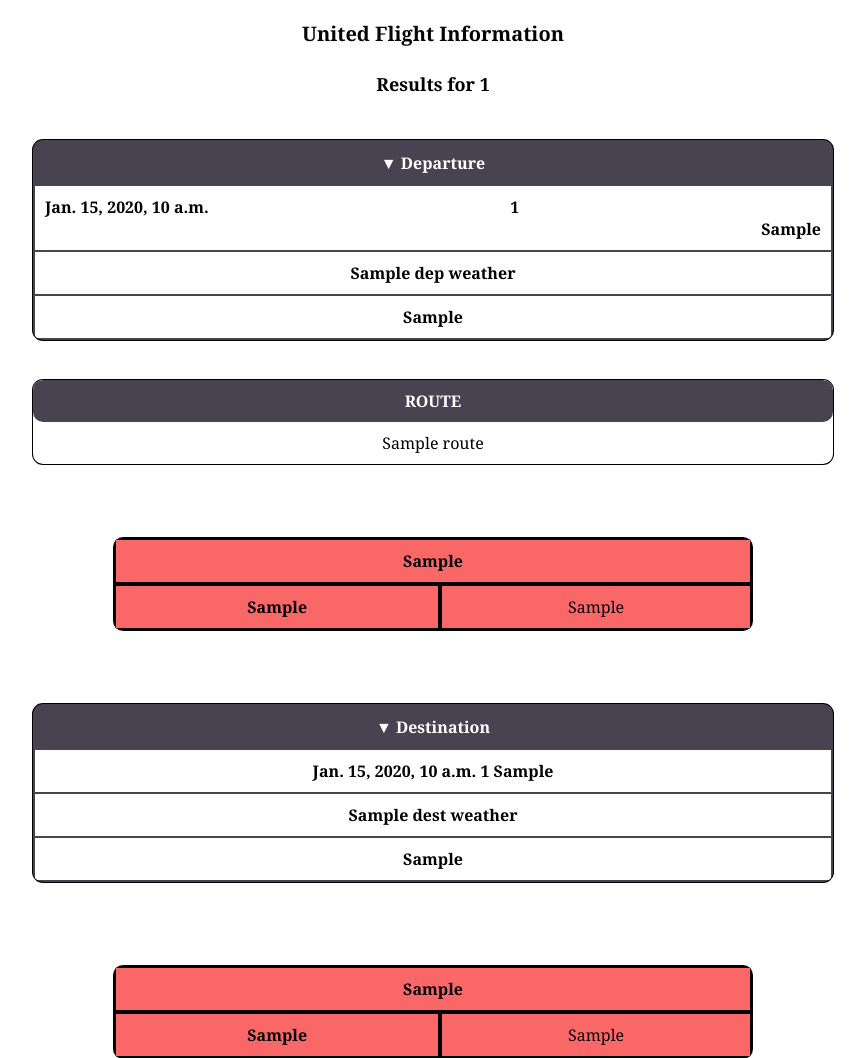
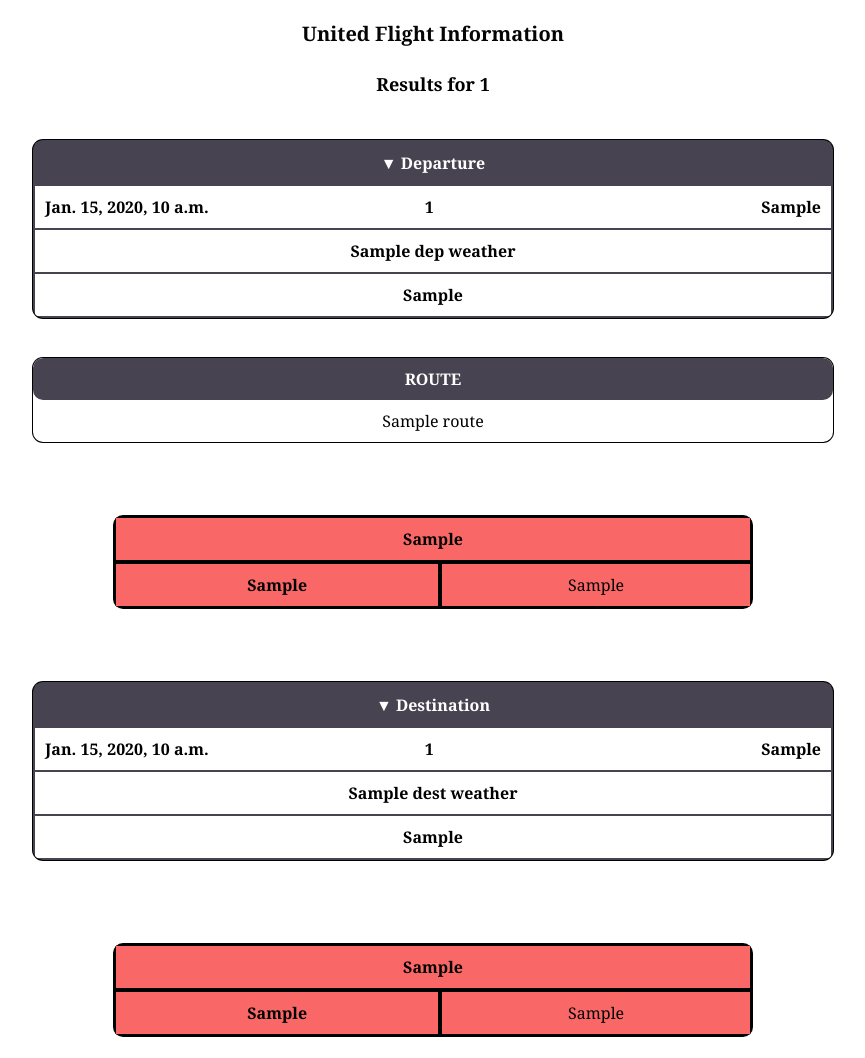
Before and after one commit to ujazishere/Cirrostrats-Django, a Django app: template dj/dj_app/templates/flight_deet.html in a window 1280 px wide. Shown: the part 142-1200 px from the top of the page, without its empty margins (207-1072 px from the left). Run offline with Django 4.2, Linux system fonts and the light colour scheme; the template is opened without the code that fills it: most values are stand-ins (such as "Sample title", 1, 10 or a date in 2020).

Commit message:
spacing issue fixed

```diff
--- a/dj/dj_app/templates/flight_deet.html
+++ b/dj/dj_app/templates/flight_deet.html
@@ -24,14 +24,11 @@
                 </tr>
             </thead>
             <tbody>
-                <tr>
-                    <td style="text-align: left;">
-                        <span style="float: left;">{{ scheduled_departure_time }}</span>
-                        <span style="float: none; display: block; text-align: center; width: 100%;">{{ departure_ID }}</span>
-                        <span style="float: right;">{{ departure_gate }}</span>
-                    </td>
-
-                </tr>
+                <td style="width: 100%; text-align: left;">
+                    <span style="float: left; width: 33%;">{{ scheduled_departure_time }}</span>
+                    <span style="float: left; width: 33%; text-align: center;">{{ departure_ID }}</span>
+                    <span style="float: right; width: 33%; text-align: right;">{{ departure_gate }}</span>
+                </td>
 
                 {% for metar_taf_title, metar_taf_data in dep_weather.items %}
                 <tr>
@@ -94,10 +91,10 @@
             </thead>
             <tbody>
                 <tr>
-                    <td>
-                        <span style="text-align: left;">{{scheduled_arrival_time}}</span>
-                        <span style="text-align: center;">{{destination_ID}}</span>
-                        <span style="text-align: right;">{{destination_gate}}</span>
+                    <td style="width: 100%; text-align: left;">
+                        <span style="float: left; width: 33%;">{{scheduled_arrival_time}}</span>
+                        <span style="float: left; width: 33%; text-align: center;">{{ destination_ID }}</span>
+                        <span style="float: right; width: 33%; text-align: right;">{{ destination_gate }}</span>
                     </td>
                 </tr>
                 {% for metar_taf_title, metar_taf_data in dest_weather.items %}
```
Also changed, not shown: dj/dj_app/views.py (+6 -1 lines), dj/db.sqlite3.
